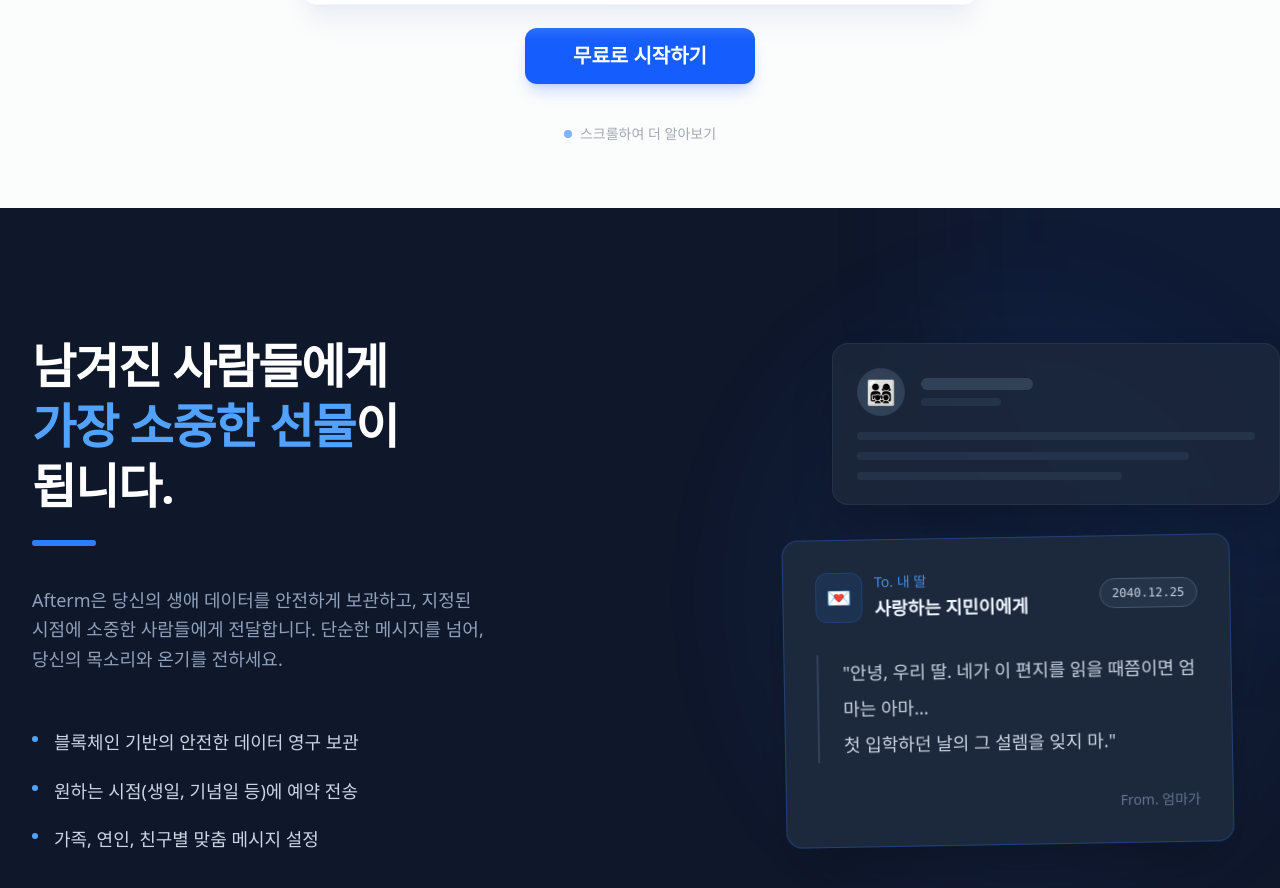
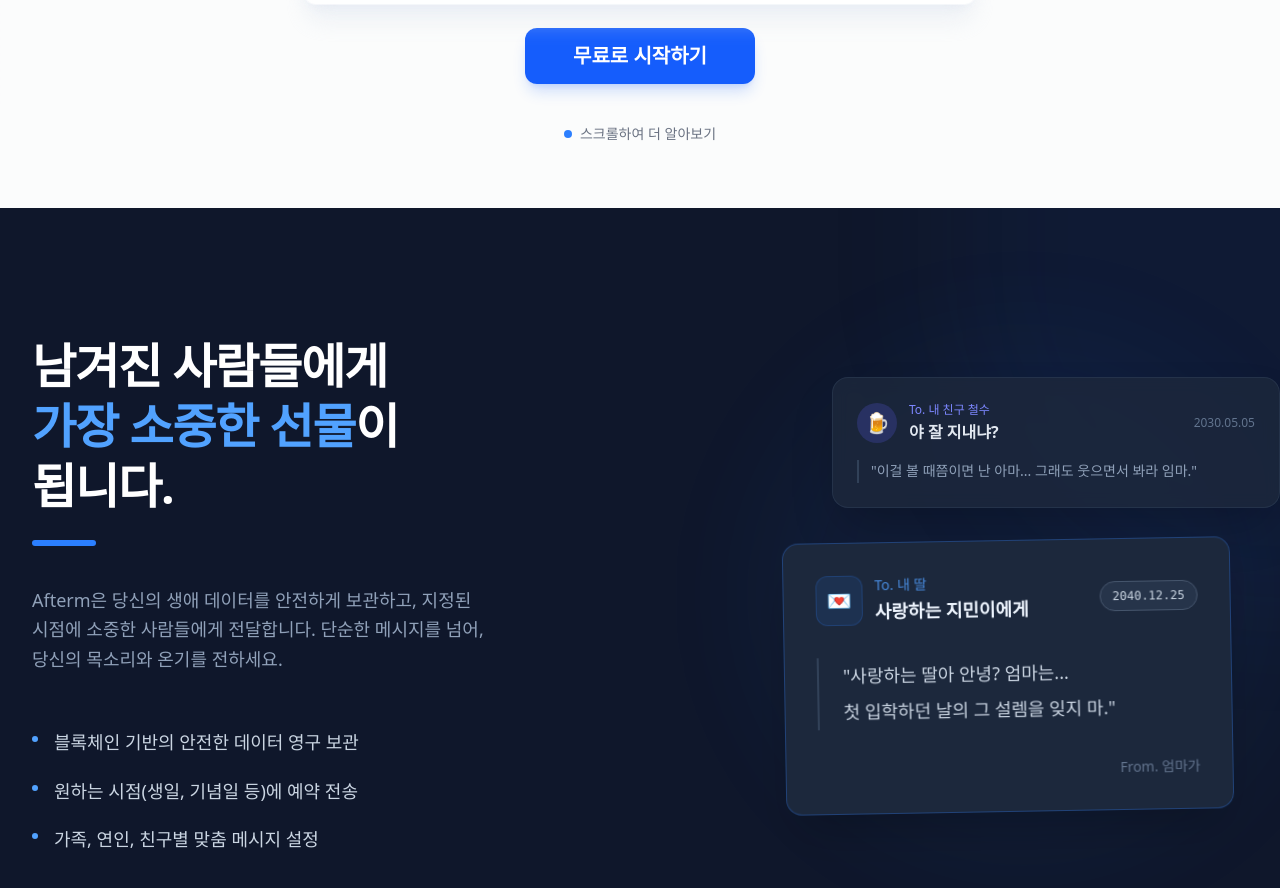
Before and after one commit to dbsdydgus25-gif/afterm, a Next.js app: page / in a window 1280 px wide. Shown: the part 600-1488 px from the top of the page. Built offline with nearby package versions, Linux system fonts and the light colour scheme.

Commit message:
Fix: Rename logo file to ASCII for Vercel deployment

```diff
--- a/src/app/page.tsx
+++ b/src/app/page.tsx
@@ -122,12 +122,18 @@
               </Button>
             </div>
 
-            <div className="flex items-center gap-2 opacity-60 hover:opacity-100 transition-opacity cursor-default">
+            <motion.div
+              initial={{ opacity: 0, y: 20 }}
+              whileInView={{ opacity: 1, y: 0 }}
+              viewport={{ once: true }}
+              transition={{ delay: 0.5 }}
+              className="flex items-center gap-2 opacity-60 hover:opacity-100 transition-opacity cursor-default"
+            >
               <div className="w-2 h-2 rounded-full bg-blue-500 animate-pulse"></div>
               <p className="text-sm font-medium text-gray-500">
                 스크롤하여 더 알아보기
               </p>
-            </div>
+            </motion.div>
           </div>
         </section>
 
@@ -140,20 +146,32 @@
 
               {/* Text Content */}
               <div className="md:col-span-5 space-y-10 text-left">
-                <div className="space-y-6">
+                <motion.div
+                  initial={{ opacity: 0, x: -30 }}
+                  whileInView={{ opacity: 1, x: 0 }}
+                  viewport={{ once: true }}
+                  transition={{ duration: 0.8 }}
+                  className="space-y-6"
+                >
                   <h2 className="text-3xl md:text-5xl font-bold leading-tight tracking-tight">
                     남겨진 사람들에게<br />
                     <span className="text-blue-400">가장 소중한 선물</span>이<br />
                     됩니다.
                   </h2>
                   <div className="w-16 h-1.5 bg-blue-500 rounded-full"></div>
-                </div>
+                </motion.div>
 
-                <p className="text-lg text-slate-400 leading-relaxed break-keep">
+                <motion.p
+                  initial={{ opacity: 0 }}
+                  whileInView={{ opacity: 1 }}
+                  viewport={{ once: true }}
+                  transition={{ delay: 0.2, duration: 0.8 }}
+                  className="text-lg text-slate-400 leading-relaxed break-keep"
+                >
                   Afterm은 당신의 생애 데이터를 안전하게 보관하고,
                   지정된 시점에 소중한 사람들에게 전달합니다.
                   단순한 메시지를 넘어, 당신의 목소리와 온기를 전하세요.
-                </p>
+                </motion.p>
 
                 <ul className="space-y-6 pt-4">
                   {[
@@ -175,24 +193,37 @@
                   <div className="absolute -inset-10 bg-blue-500/20 blur-3xl rounded-full opacity-30 animate-pulse"></div>
 
                   <div className="grid gap-8">
-                    {/* Card 1 */}
-                    <div className="bg-slate-800/80 backdrop-blur border border-slate-700/50 p-6 rounded-2xl md:translate-x-8 transform transition hover:-translate-y-2 duration-500 shadow-2xl hover:shadow-blue-500/10">
-                      <div className="flex items-center gap-4 mb-4">
-                        <div className="w-12 h-12 rounded-full bg-slate-700 flex items-center justify-center text-2xl shadow-inner">👨‍👩‍👧‍👦</div>
-                        <div>
-                          <div className="h-3 w-28 bg-slate-700 rounded-full mb-2" />
-                          <div className="h-2 w-20 bg-slate-700/50 rounded-full" />
+                    {/* Card 1: Friend Message */}
+                    <motion.div
+                      initial={{ opacity: 0, x: 50 }}
+                      whileInView={{ opacity: 1, x: 0 }}
+                      viewport={{ once: true }}
+                      transition={{ duration: 0.6, delay: 0.2 }}
+                      className="bg-slate-800/80 backdrop-blur border border-slate-700/50 p-6 rounded-2xl md:translate-x-8 transform transition hover:-translate-y-2 duration-500 shadow-2xl hover:shadow-blue-500/10"
+                    >
+                      <div className="flex items-center justify-between mb-4">
+                        <div className="flex items-center gap-3">
+                          <div className="w-10 h-10 rounded-full bg-indigo-500/20 flex items-center justify-center text-xl">🍺</div>
+                          <div>
+                            <span className="block text-xs text-indigo-400 mb-0.5">To. 내 친구 철수</span>
+                            <span className="text-base text-slate-200 font-bold">야 잘 지내냐?</span>
+                          </div>
                         </div>
+                        <span className="text-xs text-slate-500">2030.05.05</span>
                       </div>
-                      <div className="space-y-3">
-                        <div className="h-2 w-full bg-slate-700/50 rounded-full" />
-                        <div className="h-2 w-5/6 bg-slate-700/50 rounded-full" />
-                        <div className="h-2 w-4/6 bg-slate-700/50 rounded-full" />
-                      </div>
-                    </div>
+                      <p className="text-slate-400 text-sm leading-relaxed pl-3 border-l-2 border-slate-700">
+                        "이걸 볼 때쯤이면 난 아마... 그래도 웃으면서 봐라 임마."
+                      </p>
+                    </motion.div>
 
-                    {/* Card 2 */}
-                    <div className="bg-slate-800/95 backdrop-blur border border-blue-500/30 p-8 rounded-2xl md:-translate-x-4 transform md:-rotate-1 transition hover:rotate-0 hover:scale-[1.02] duration-500 z-10 shadow-2xl hover:shadow-blue-500/20">
+                    {/* Card 2: Daughter Message */}
+                    <motion.div
+                      initial={{ opacity: 0, x: 50 }}
+                      whileInView={{ opacity: 1, x: 0 }}
+                      viewport={{ once: true }}
+                      transition={{ duration: 0.6, delay: 0.4 }}
+                      className="bg-slate-800/95 backdrop-blur border border-blue-500/30 p-8 rounded-2xl md:-translate-x-4 transform md:-rotate-1 transition hover:rotate-0 hover:scale-[1.02] duration-500 z-10 shadow-2xl hover:shadow-blue-500/20"
+                    >
                       <div className="flex items-center justify-between mb-8">
                         <div className="flex items-center gap-3">
                           <span className="p-2.5 bg-blue-500/10 rounded-xl text-blue-400 text-xl border border-blue-500/20">💌</span>
@@ -204,13 +235,13 @@
                         <span className="px-3 py-1.5 rounded-full bg-slate-700/50 border border-slate-600 text-xs text-slate-300 font-mono">2040.12.25</span>
                       </div>
                       <p className="text-slate-300 text-lg leading-loose pl-6 my-6 border-l-2 border-slate-700">
-                        "안녕, 우리 딸. 네가 이 편지를 읽을 때쯤이면 엄마는 아마...<br />
+                        "사랑하는 딸아 안녕? 엄마는...<br />
                         첫 입학하던 날의 그 설렘을 잊지 마."
                       </p>
                       <div className="flex justify-end pt-2">
                         <span className="text-sm text-slate-500 font-medium">From. 엄마가</span>
                       </div>
-                    </div>
+                    </motion.div>
                   </div>
                 </div>
               </div>
@@ -222,7 +253,13 @@
         {/* Trend Section (Real News) */}
         <section className="w-full bg-slate-50 py-32">
           <div className="max-w-7xl mx-auto px-6 lg:px-8">
-            <div className="text-center mb-20 space-y-6">
+            <motion.div
+              initial={{ opacity: 0, y: 30 }}
+              whileInView={{ opacity: 1, y: 0 }}
+              viewport={{ once: true }}
+              transition={{ duration: 0.8 }}
+              className="text-center mb-20 space-y-6"
+            >
               <span className="inline-block py-1 px-3 rounded-full bg-blue-100 text-blue-700 text-sm font-bold tracking-wide mb-2">TREND</span>
               <h2 className="text-3xl md:text-5xl font-bold text-slate-900 tracking-tight">
                 삶을 미리 정리하는,<br className="md:hidden" /> 새로운 라이프스타일
@@ -231,9 +268,15 @@
                 웰다잉(Well-dying)은 이제 더 이상 낯선 단어가 아닙니다.<br className="hidden md:block" />
                 많은 사람들이 자신의 삶을 능동적으로 마무리하고 준비하고 있습니다.
               </p>
-            </div>
+            </motion.div>
 
-            <div className="grid grid-cols-1 md:grid-cols-3 gap-4 md:gap-8">
+            <motion.div
+              initial={{ opacity: 0, y: 30 }}
+              whileInView={{ opacity: 1, y: 0 }}
+              viewport={{ once: true }}
+              transition={{ duration: 0.8, delay: 0.2 }}
+              className="grid grid-cols-1 md:grid-cols-3 gap-4 md:gap-8"
+            >
               {/* Article 1 */}
               <a href="https://careyounews.org" target="_blank" rel="noopener noreferrer" className="bg-white p-6 rounded-2xl border border-slate-100 shadow-sm hover:shadow-xl hover:-translate-y-1 transition-all duration-300 group cursor-pointer block h-full">
                 <div className="w-10 h-10 md:w-14 md:h-14 bg-orange-50 rounded-xl flex items-center justify-center text-xl md:text-3xl mb-4 md:mb-8 group-hover:scale-110 transition-transform">📉</div>
@@ -275,7 +318,7 @@
                   자세히 보기 <span className="text-lg">→</span>
                 </span>
               </a>
-            </div>
+            </motion.div>
           </div>
         </section>
 
```
